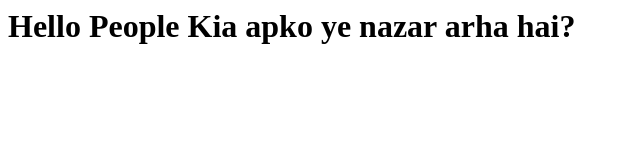
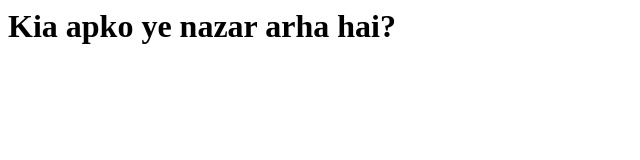
Before and after one commit to HammadBandukda/Portfolio, a plain HTML site: page index.html in a window 1280 px wide. Shown: the whole page, without its empty margins (0-640 px from the left). Drawn offline with Linux system fonts and the light colour scheme.

Commit message:
Update index.html

```diff
--- a/index.html
+++ b/index.html
@@ -1 +1 @@
-<H1 Style="color:red,">Hello People Kia apko ye nazar arha hai?</H1>
+<H1 Style="color:red,">Kia apko ye nazar arha hai?</H1>
```
